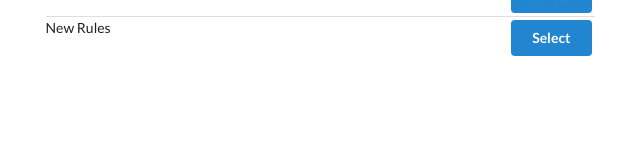
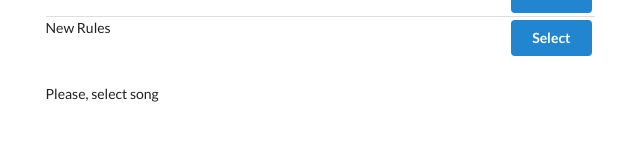
Before and after one commit to wroclawianka/songs-app, a React (Create React App) app: page / in a window 1280 px wide. Shown: the part 152-300 px from the top of the page, without its empty margins (31-671 px from the left). Built offline with nearby package versions, Linux system fonts and the light colour scheme.

Commit message:
Song Detail displayed

```diff
--- a/src/components/App.js
+++ b/src/components/App.js
@@ -1,5 +1,6 @@
 import React from 'react';
 import SongList from "./SongList";
+import SongDetail from "./SongDetail";
 
 const App = () => {
     return (
@@ -9,6 +10,9 @@
                     <SongList/>
                 </div>
             </div>
+            <div className="column eight wide">
+                <SongDetail/>
+            </div>
       </div>
     );
 };
--- a/src/components/SongDetail.js
+++ b/src/components/SongDetail.js
@@ -1,12 +1,19 @@
 import React from 'react';
 import {connect} from 'react-redux';
 
-const SongDetail = () => {
-    return <div>Song Detail</div>
+const SongDetail = ({song}) => {
+    if (song) {
+        return <div>
+            <p>Title: {song.title}</p>
+            <p>Duration: {song.duration}</p>
+        </div>
+    } else {
+        return <div>Please, select song</div>
+    }
 };
 
 const mapStateToProps = (state) => {
     return {song: state.selectedSong}
 };
 
-export default connect()(SongDetail);
+export default connect(mapStateToProps)(SongDetail);
```
